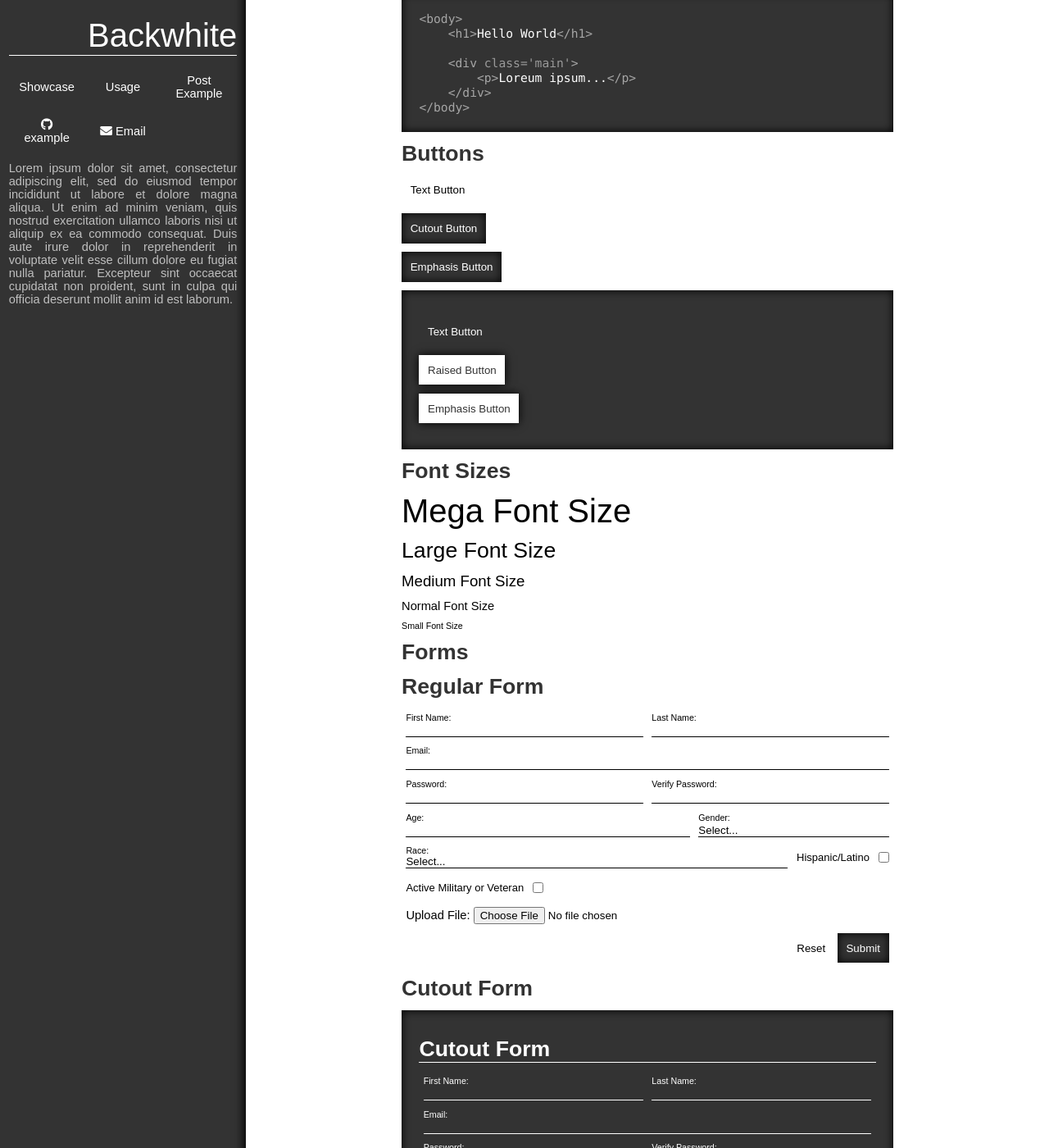
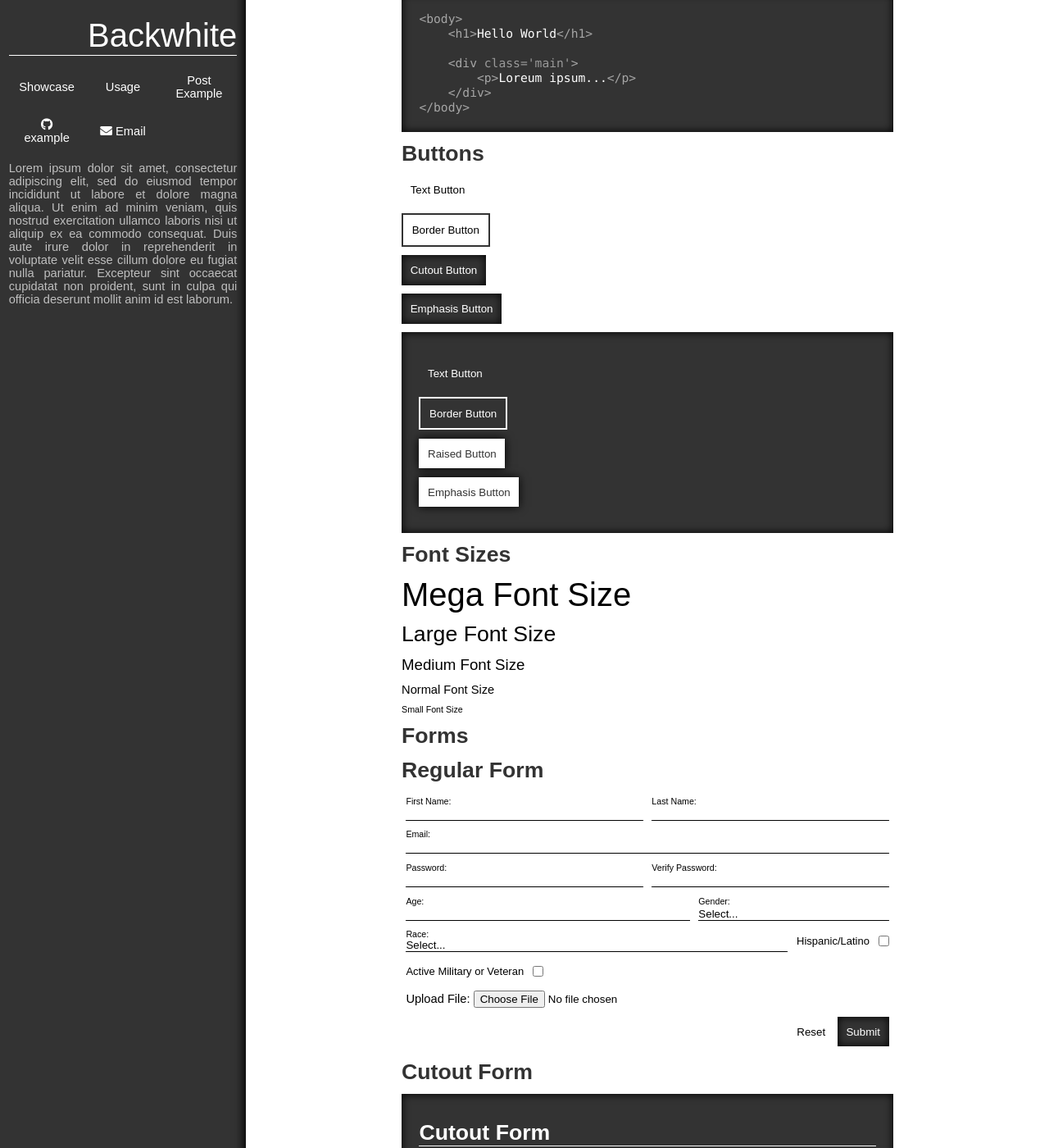
Before and after one commit to andydevs/jekyll-theme-backwhite, a Jekyll site: the page built from showcase.html, in a window 1280 px wide and 1400 px high, scrolled down 4010 px. Shown: the whole window at 82% size. Built offline with Jekyll 4.4.1, drawn with Linux system fonts in a browser that asks for light colours.

Commit message:
Border Button implemented

```diff
--- a/_sass/jekyll-theme-backwhite/_misc.scss
+++ b/_sass/jekyll-theme-backwhite/_misc.scss
@@ -81,6 +81,11 @@
     color: inherit;
     padding: $spacing-unit;
 }
+.bw-border-button {
+    @extend .bw-text-button;
+    border: 2px solid;
+    border-color: $back-color;
+}
 .bw-cutout-button {
     @include cutout;
     border: none;
@@ -106,6 +111,9 @@
 // Cutout section (appears as a recessed section that uses the back color)
 .bw-cutout {
     @include block-cutout;
+    .bw-border-button {
+        border-color: $white-color;
+    }
     .bw-emph-button {
         @extend .bw-raised-button;
     }
--- a/showcase.html
+++ b/showcase.html
@@ -231,10 +231,12 @@ public class Person {
     <h2>Buttons</h2>
 
     <p><button class="bw-text-button">Text Button</button></p>
+    <p><button class="bw-border-button">Border Button</button></p>
     <p><button class="bw-cutout-button">Cutout Button</button></p>
     <p><button class="bw-emph-button">Emphasis Button</button></p>
     <div class="bw-cutout">
         <p><button class="bw-text-button">Text Button</button></p>
+        <p><button class="bw-border-button">Border Button</button></p>
         <p><button class="bw-raised-button">Raised Button</button></p>
         <p><button class="bw-emph-button">Emphasis Button</button></p>
     </div>
```
Also changed, not shown: TODO.md (+1 -1 lines).
